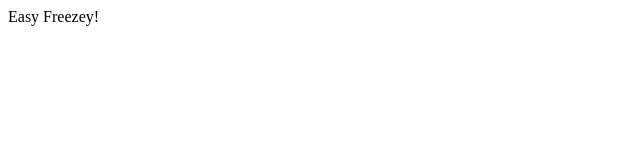
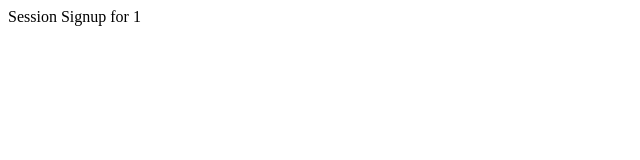
Before and after one commit to Yook74/EasyFreezey, a React (Create React App) app in the folder client/: page /signup/1 in a window 1280 px wide. Shown: the top 160 px of the page, without its empty margins (0-640 px from the left). Built offline with nearby package versions, Linux system fonts and the light colour scheme; the HTML template or start-up script is replaced by a standard one.

Commit message:
Basic routing structure

```diff
--- a/client/src/App.tsx
+++ b/client/src/App.tsx
@@ -1,10 +1,24 @@
 import React from 'react';
+import {
+  BrowserRouter as Router,
+  Switch,
+  Route
+} from "react-router-dom";
+import SessionSignup from './SessionSignup';
+import ViewSessions from './ViewSessions';
 
-function App() {
+const App: React.FC = () => {
   return (
-    <div className="App">
-      Easy Freezey!
-    </div>
+    <Router>
+      <Switch>
+        <Route path="/signup/:sessionId">
+          <SessionSignup />
+        </Route>
+        <Route path="/">
+          <ViewSessions />
+        </Route>
+      </Switch>
+    </Router>
   );
 }
 
--- /dev/null
+++ b/client/src/SessionSignup.tsx
@@ -0,0 +1,15 @@
+import React from 'react';
+import { useParams } from 'react-router-dom';
+
+interface RouteParams {
+  sessionId: string;
+}
+
+const SessionSignup: React.FC = () => {
+  const { sessionId } = useParams<RouteParams>();
+  return (
+    <div>Session Signup for {sessionId}</div>
+  );
+};
+
+export default SessionSignup;
--- /dev/null
+++ b/client/src/ViewSessions.tsx
@@ -0,0 +1,9 @@
+import React from 'react';
+
+const ViewSessions: React.FC = () => {
+  return (
+    <div>View Sessions</div>
+  );
+};
+
+export default ViewSessions;
```
